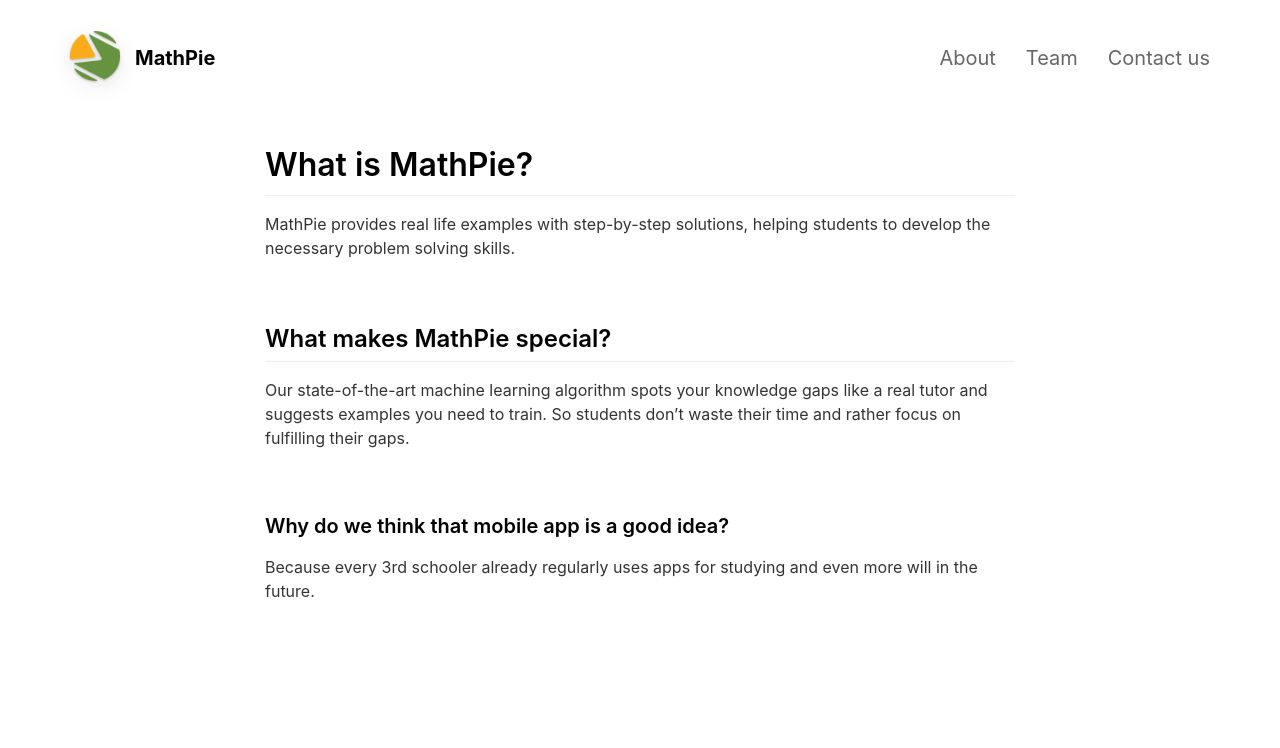
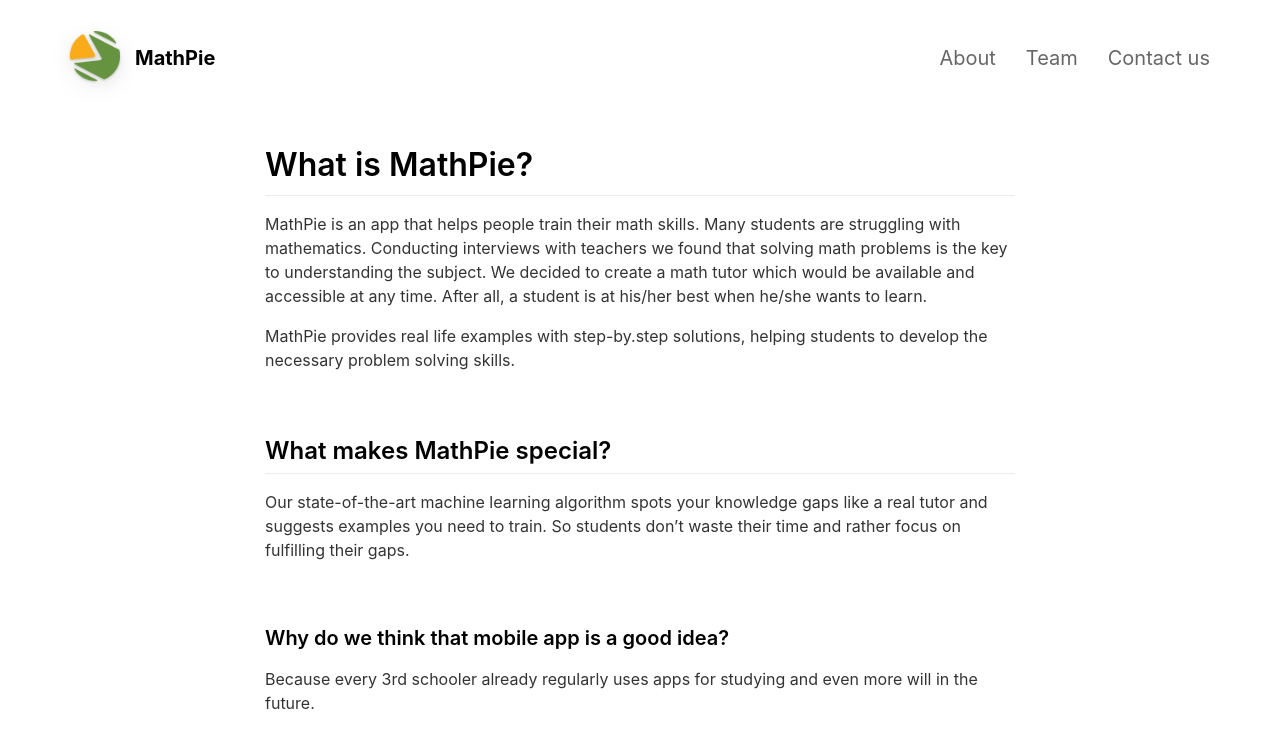
Before and after one commit to RokKos/MathPie, a Jekyll site: the page built from _pages/01_usp.md, in a window 1280 px wide. Shown: the top 748 px of the page. Built offline with Jekyll 4.4.1, drawn with Linux system fonts in a browser that asks for light colours; nearby versions of some CDN libraries.

Commit message:
Yellow change (revert if needed)

```diff
--- a/_pages/01_usp.md
+++ b/_pages/01_usp.md
@@ -5,7 +5,9 @@ include_in_header: true
 ---
 
 # What is MathPie?
-MathPie provides real life examples with step-by-step solutions, helping students to develop the necessary problem solving skills.
+MathPie is an app that helps people train their math skills. Many students are struggling with mathematics. Conducting interviews with teachers we found that solving math problems is the key to understanding the subject. We decided to create a math tutor which would be available and accessible at any time.  After all, a  student is at his/her best when he/she wants to learn.
+
+MathPie provides real life examples with step-by.step solutions, helping students to develop the necessary problem solving skills.
 
 <br>
 
```
